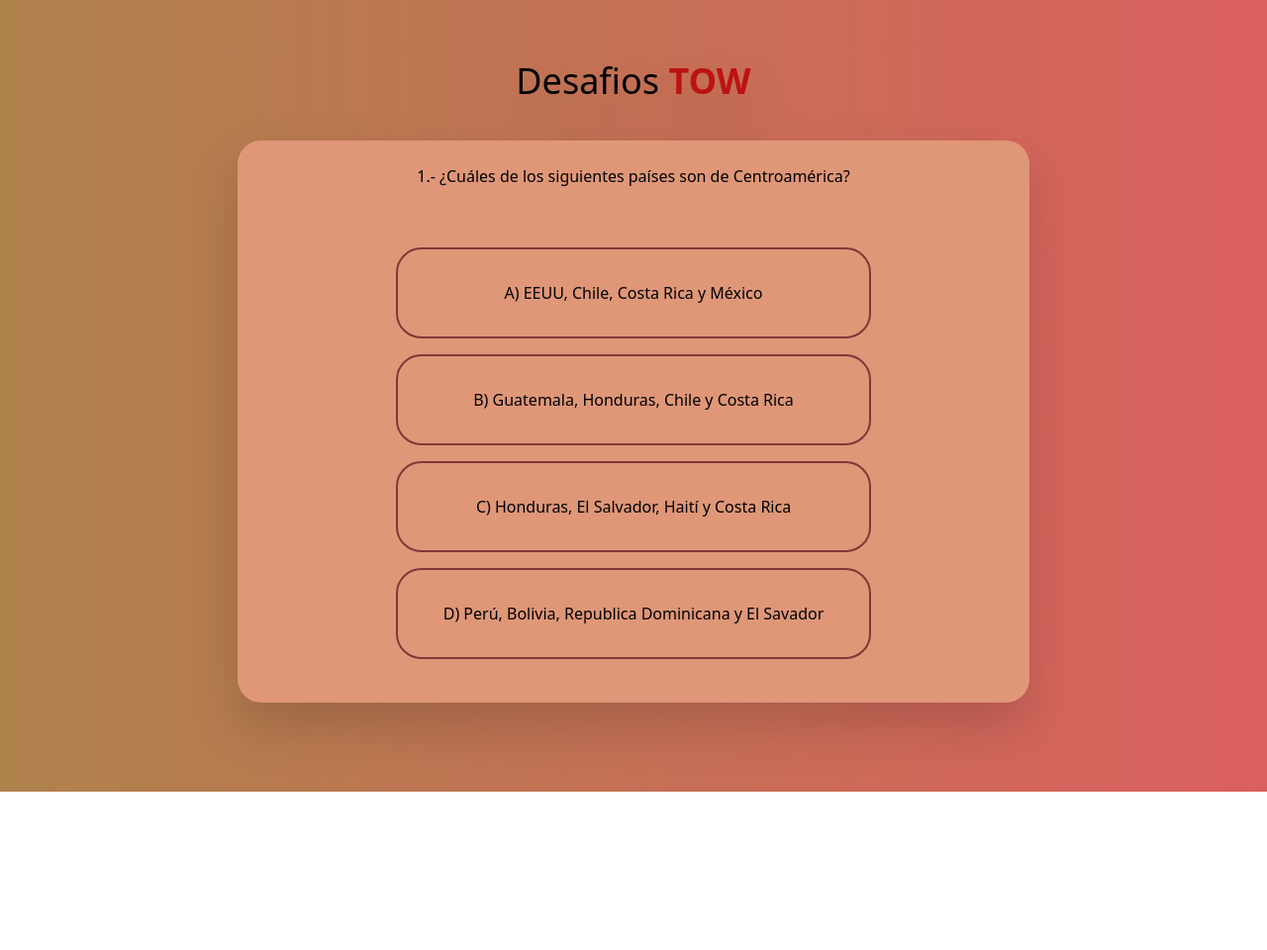
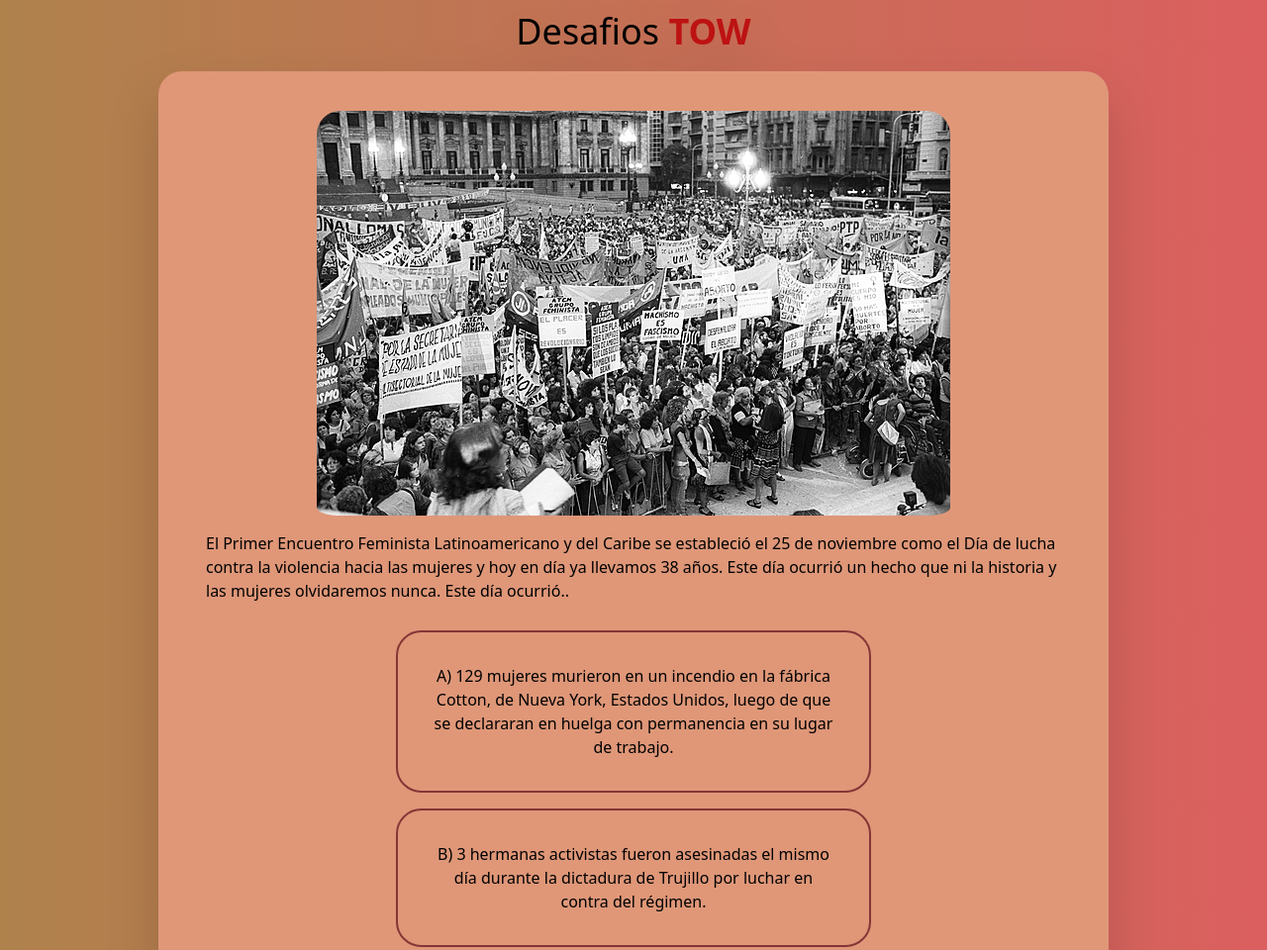
Before and after one commit to Gyrkora/desafios-tow, a website with bundled scripts: page src/pages/cultural.html in a window 1280 px wide. Shown: the top 960 px of the page at 99% size. Before the commit the page ends 800 px from the top, so only its background shows below. Built offline with nearby package versions, Linux system fonts and the light colour scheme; a web font is replaced by a local one.

Commit message:
agregando cultural y estilos generales

```diff
--- a/src/input.css
+++ b/src/input.css
@@ -20,12 +20,10 @@
 
     .card_catg {
         @apply w-4/5 rounded-xl border-2 border-cafe-TOW-O bg-[#f1c3af] transition-all duration-150 ease-in-out;
-
     }
 
-
     .card {
-        @apply bg-[#df9778] max-w-[50rem] rounded-3xl w-4/5 flex flex-col items-center justify-center mb-5 py-3;
+        @apply bg-[#df9778] max-w-[60rem] rounded-3xl w-90% flex flex-col items-center justify-center ;
     }
 
     .card_alternativas {
@@ -33,7 +31,11 @@
     }
 
     .card_btns {
-        @apply  bg-[#CABDF0] max-w-3/4 text-cafe-TOW-O  mx-auto my-0 px-8 py-2 mt-2 rounded-xl border-[#BE84F0]  border-2;
+        @apply  bg-[#CABDF0] max-w-3/4 text-cafe-TOW-O  mx-auto my-0 px-8 py-2 rounded-xl border-[#BE84F0]  border-2;
+    }
+
+    .card_standard {
+        @apply  bg-[#df9778] max-w-[50rem] rounded-3xl w-90% flex flex-col items-center justify-center py-10
     }
 
 };
--- a/src/pages/cultural.html
+++ b/src/pages/cultural.html
@@ -22,30 +22,12 @@
     <link rel="stylesheet" href="../styles.css" />
   </head>
   <body>
-    <!-- <div
-      class="todos-los-divs flex flex-col items-center justify-center h-screen drop-shadow-2xl pb-5"
-    > -->
-     <!-- contenedor  categorias-->
-
-
-      <!-- <div
-        class="card cardjs"
-      >
-
-      </div> -->
-
-    <!-- </div>  -->
-    <!-- contenedor  categorias-->
-
-
-
-      <!-- contenedor de geografia -->
 
       <div
-      class="todos-los-divs flex flex-col items-center justify-center h-screen drop-shadow-2xl pb-5 papaCardGeo" id="todos"
+      class="todos-los-divs flex flex-col items-center justify-center  drop-shadow-2xl pb-5 papaCardGeo" id="todos"
     >
 
-      <div class="pb-10 text-4xl pt-3">
+      <div class="pb-5 text-4xl pt-3">
         <a href="../../index.html">
           <h1>Desafios<span class="text-rojo-TOW font-bold " id="tow"> TOW</span></h1>
         </a>
@@ -53,9 +35,11 @@
 
       <div class="card cardGeo1 flex flex-col" id="categorias" >
 
-        <div class="card cardGeo1 " id="question"> <!-- pregunta --> </div>
+        <div class="card cardGeo1 pt-10 pb-3 " id="question"> <!-- pregunta --> </div>
 
-        <div class="card cardGeo1 " id="choices"></div>
+
+
+        <div class="card cardGeo1 mb-3 pb-10 " id="choices"></div>
 
       </div>
 
--- a/src/pages/cultural.js
+++ b/src/pages/cultural.js
@@ -1,7 +1,7 @@
 
 import { Quiz } from "./models/Quiz.js";
 import { UIgeo } from "./models/UI.js";
-import { questionsGe, questionsGr } from "./data/questions.js";
+import { questionsGe, questionsCult } from "./data/questions.js";
 
 
 
@@ -13,7 +13,7 @@ const printPage = (quiz, ui) => {
         ui.showScores(quiz.score);
     } else {
         console.log(quiz.score);
-        ui.showQuestion(quiz.getQuestionIndex().question); //questions.[0].question
+        ui.showQuestionImg(quiz.getQuestionIndex().question, quiz.getQuestionIndex().image); //questions.[0].question
         ui.showChoices(quiz.getQuestionIndex().choices, (currentChoice) => {
           quiz.guess(currentChoice); //question.[0].choices
           printPage(quiz, ui);
@@ -23,7 +23,7 @@ const printPage = (quiz, ui) => {
     };
 
     function main() {
-      const quiz = new Quiz(questionsGe);
+      const quiz = new Quiz(questionsCult);
       const ui = new UIgeo();
       // geografia.innerHTML = "";
 
--- a/src/pages/data/data.js
+++ b/src/pages/data/data.js
@@ -1,3 +1,29 @@
+
+export const cardCategories = [
+  {
+    id: "gramatical",
+    url: "src/pages/gramaticales.html",
+    bg: "hover:bg-verde-TOW-O"
+  },
+
+  {
+    id: "geografico",
+    url: "src/pages/geografico.html",
+    bg: "hover:bg-celeste-TOW"
+  },
+
+  {
+    id: "pronunciacion",
+    url: "src/pages/pronunciacion.html",
+    bg: "hover:bg-cafe-TOW"
+  },
+
+  {
+    id: "cultural",
+    url: "src/pages/cultural.html",
+    bg: "hover:bg-violet-400"
+  },
+];
 
 export const preguntasGeo = [
 
@@ -19,11 +45,7 @@ export const preguntasGeo = [
         answer: 'B) Bolivia, Chile, Brasil, Ecuador y Colombia'
     }
 
-
-
-
 ];
-
 
 /* como una array por ahora */
 export const preguntasGram = [
@@ -66,28 +88,41 @@ export const preguntasGram = [
     },
   ];
 
-export const cardCategories = [
-  {
-    id: "gramatical",
-    url: "src/pages/gramaticales.html",
-    bg: "hover:bg-verde-TOW-O"
-  },
+export const preguntasCultura = [
 
-  {
-    id: "geografico",
-    url: "src/pages/geografico.html",
-    bg: "hover:bg-celeste-TOW"
-  },
+    {
+        question: 'El Primer Encuentro Feminista Latinoamericano y del Caribe se estableció el 25 de noviembre como el Día de lucha contra la violencia hacia las mujeres y hoy en día ya llevamos 38 años. Este día ocurrió un hecho que ni la historia y las mujeres olvidaremos nunca. Este día ocurrió..',
+        choices: [
+          'A) 129 mujeres murieron en un incendio en la fábrica Cotton, de Nueva York, Estados Unidos, luego de que se declararan en huelga con permanencia en su lugar de trabajo.',
+          'B) 3 hermanas activistas fueron asesinadas el mismo día durante la dictadura de Trujillo por luchar en contra del régimen.',
+          'C) El 25 de noviembre de 1960 comenzó la experimentación forzadas de anticonceptivos en Puerto Rico con mujeres originarias de ese país.',
+           ],
+        answer: 'B) 3 hermanas activistas fueron asesinadas el mismo día durante la dictadura de Trujillo por luchar en contra del régimen.',
+        image: "../img/primerEncuentroFeminista.jpg"
+    },
 
-  {
-    id: "pronunciacion",
-    url: "src/pages/pronunciacion.html",
-    bg: "hover:bg-cafe-TOW"
-  },
+    {
+        question: 'Misiones religiosas indígenas que escondieron en templos perdidos elementos propios de sus creencias, incluyendo momias, artefactos, joyas, amuletos y papiros.',
+        choices: [
+          'A) Misiones religiosas indígenas que escondieron en templos perdidos elementos propios de sus creencias, incluyendo momias, artefactos, joyas, amuletos y papiros.',
+          'B) Comunidades de africanos que desarrollaron su cultura nacional y sistema de producción agrícola para sobrevivir, y a veces, hasta para participar de intercambios económicos con pueblos de colonias europeas abandonadas por las capitales.',
+          'C) Verdaderos pueblos de cimarrones o fugitivos africanos e indígenas que se internaron en la geografía y desarrollaron un sistema político, social y económico paralelo a los reinados.',
+           ],
+        answer: 'C) Verdaderos pueblos de cimarrones o fugitivos africanos e indígenas que se internaron en la geografía y desarrollaron un sistema político, social y económico paralelo a los reinados.',
+        image: "../img/cimarrones.JPG"
+    },
 
-  {
-    id: "cultural",
-    url: "src/pages/cultural.html",
-    bg: "hover:bg-violet-400"
-  },
-];
+    {
+        question: 'Zonotrichia capensis: copetón común, chincol, tico-tico, es un pajarito que habita gran parte de Latinoamérica, como Dominicana y Haití, Aruba, Colombia, Brasil, Chile hasta Tierra del Fuego. Se le ve en campos, jardines y centros urbanos saltando en el piso para comer insectos y semillas, y cantando en ramas de árboles y cables. Su canto es de particular gusto, y en Chile las personas dicen que él canta:',
+        choices: [
+          'A) Dónde está mi tío Agustín.',
+          'B) Se me ha perdido el calcetín.',
+          'C) Dale con el tiki tí.',
+           ],
+        answer: 'A) Dónde está mi tío Agustín.' ,
+        image: "../img/pajariTOW.jpg"
+    }
+
+
+
+]
--- a/src/pages/data/questions.js
+++ b/src/pages/data/questions.js
@@ -1,13 +1,13 @@
 
-import { preguntasGeo, preguntasGram, cardCategories } from "./data.js"; /* se important las arrays de las preguntas */
+import { preguntasGeo, preguntasGram, cardCategories, preguntasCultura } from "./data.js"; /* se important las arrays de las preguntas */
 
-import { MultipleQuestion, OralQuestion, Categorias } from "../models/Question.js";
+import { MultipleQuestion, OralQuestion, Categorias,  } from "../models/Question.js";
 
 
 /* --------------- Escribiendo preguntas Geo --------------- */
-export const questionsGe = preguntasGeo.map (
-    (question) =>
-    new MultipleQuestion(question.question, question.choices, question.answer)
+export const categories = cardCategories.map (
+    (categoria) =>
+    new Categorias(categoria.id, categoria.url, categoria.bg)
 )
 
 export const questionsGr = preguntasGram.map (
@@ -15,9 +15,13 @@ export const questionsGr = preguntasGram.map (
     new OralQuestion(question.qG, question.answer)
 )
 
-export const categories = cardCategories.map (
-    (categoria) =>
-    new Categorias(categoria.id, categoria.url, categoria.bg)
 
+export const questionsGe = preguntasGeo.map (
+    (question) =>
+    new MultipleQuestion(question.question, question.choices, question.answer)
+)
 
+export const questionsCult = preguntasCultura.map (
+    (question) =>
+    new MultipleQuestion(question.question, question.choices, question.answer, question.image)
 )
--- a/src/pages/gramatical.js
+++ b/src/pages/gramatical.js
@@ -27,7 +27,22 @@ const printGram = (quiz, ui) => {
     btnSgte.addEventListener("click", siguientePregunta);
 
     btnSgte.innerText = "sgte";
+
   }
 };
 
 printGram(quizGram, uiGram);
+
+
+function getSelectionText() {
+  var text = "";
+  if (window.getSelection) {
+      text = window.getSelection().toString();
+  } else if (document.selection && document.selection.type != "Control") {
+      text = document.selection.createRange().text;
+  }
+
+  return text;
+
+}
+getSelectionText()
--- a/src/pages/models/Question.js
+++ b/src/pages/models/Question.js
@@ -1,31 +1,5 @@
 /* Aquí se creará el "template" para identificar las preguntas y sus respuestas correctas respectivamente */
 
-
-class MultipleQuestion {
-
-    constructor(question, choices, answer) {
-        this.question = question;
-        this.choices = choices;
-        this.answer = answer;
-    }
-
-
-    correctAnswer(electedChoice) {
-        return electedChoice === this.answer /* true or false */
-    }
-}
-
-
-
-
-class OralQuestion {
-
-    constructor(question, answer) {
-        this.question = question
-        this.answer = answer
-    }
-
-}
 
 
 class Categorias {
@@ -37,4 +11,32 @@ class Categorias {
 }
 
 
+class MultipleQuestion {
+
+    constructor(question, choices, answer, image) {
+        this.question = question;
+        this.choices = choices;
+        this.answer = answer;
+        this.image = image;
+    }
+
+
+    correctAnswer(electedChoice) {
+        return electedChoice === this.answer /* true or false */
+    }
+}
+
+class OralQuestion extends MultipleQuestion {
+
+    constructor(question, answer) {
+        super(question)
+        this.answer = answer
+    }
+
+}
+
+
+
+
+
 export { MultipleQuestion, OralQuestion, Categorias }
--- a/src/pages/models/UI.js
+++ b/src/pages/models/UI.js
@@ -24,11 +24,13 @@ const  btnSgte = document.getElementById('sgte');
         }
     }
 
-    next(call) {
+    showQuestionImg (writtenQuestion, image) {
+        questionHTML.innerHTML =
 
-        btnSgte.addEventListener('click', () => call())
-        btnSgte.innerText = 'sgte';
+        `<img class="pb-4 rounded-3xl " src="${image}">
+        <div>${writtenQuestion}</div>`
     }
+
 
 
 
```
Also changed, not shown: index.html (+2 -2 lines), src/pages/geografico.html (+1 -1 lines), src/pages/gramaticales.html (+1 -1 lines), dist/output.css, src/img/cimarrones.JPG (added), src/img/pajariTOW.jpg (added), src/img/primerEncuentro.jpg (added), src/img/primerEncuentroFeminista.jpg (added).
